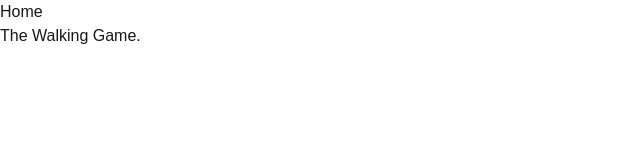
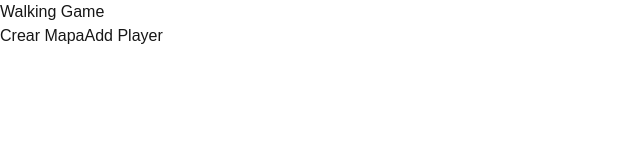
Before and after one commit to xgigante/walking-game, a Next.js app: page / in a window 1280 px wide. Shown: the top 160 px of the page, without its empty margins (0-640 px from the left). Built offline with nearby package versions, Linux system fonts and the light colour scheme.

Commit message:
Add some components to index

```diff
--- a/src/pages/index.tsx
+++ b/src/pages/index.tsx
@@ -1,10 +1,55 @@
-import React from "react";
+import ModalAddPlayer from "@/components/modal-add-player/modal-add-player.component";
+import ModalCreateMap from "@/components/modal-create-map/modal-create-map.component";
+import { Player } from "@/interfaces/player.interface";
+import React, { useCallback, useState } from "react";
 
 const Home: React.FC = () => {
+  const [isCreateMapOpen, setCreateMapOpen] = useState<boolean>(false);
+  const [isAddPlayerOpen, setAddPlayerOpen] = useState<boolean>(false);
+  const [players, setPlayers] = useState<Player[]>([]);
+  const [map, setMap] = useState<{ width: number; height: number } | null>(
+    null
+  );
+
+  const handleCreateMap = useCallback(
+    (mapData: { width: number; height: number }): void => {
+      setMap(mapData);
+      setCreateMapOpen(false);
+    },
+    [setMap, setCreateMapOpen]
+  );
+
+  const handleAddPlayer = useCallback(
+    (username: string): void => {
+      const newPlayer: Player = {
+        username,
+        position: { row: 0, column: 0 },
+      };
+      console.log(newPlayer);
+      setPlayers((prevPlayers) => [...prevPlayers, newPlayer]);
+    },
+    [setPlayers]
+  );
+
   return (
     <div>
-      <h1>Home</h1>
-      <p>The Walking Game.</p>
+      <h1>Walking Game</h1>
+
+      {/* Botones para abrir modales */}
+      <button onClick={() => setCreateMapOpen(true)}>Crear Mapa</button>
+      <button onClick={() => setAddPlayerOpen(true)}>Add Player</button>
+
+      {/* Modales */}
+      <ModalCreateMap
+        isOpen={isCreateMapOpen}
+        onClose={() => setCreateMapOpen(false)}
+        onCreateMap={handleCreateMap}
+      />
+      <ModalAddPlayer
+        isOpen={isAddPlayerOpen}
+        onClose={() => setAddPlayerOpen(false)}
+        onAddPlayer={handleAddPlayer}
+      />
     </div>
   );
 };
--- a/src/styles/globals.css
+++ b/src/styles/globals.css
@@ -1,6 +1,7 @@
-@tailwind base;
-@tailwind components;
-@tailwind utilities;
+@import "tailwindcss/base";
+@import "tailwindcss/components";
+@import "tailwindcss/utilities";
+@import "@fontsource/raleway";
 
 :root {
   --background: #ffffff;
@@ -14,14 +15,33 @@
   }
 }
 
+html,
+body {
+  max-width: 100vw;
+  overflow-x: hidden;
+}
+
 body {
   color: var(--foreground);
   background: var(--background);
-  font-family: Arial, Helvetica, sans-serif;
+  font-family: "Raleway", sans-serif;
+  -webkit-font-smoothing: antialiased;
+  -moz-osx-font-smoothing: grayscale;
 }
 
-@layer utilities {
-  .text-balance {
-    text-wrap: balance;
+* {
+  box-sizing: border-box;
+  padding: 0;
+  margin: 0;
+}
+
+a {
+  color: inherit;
+  text-decoration: none;
+}
+
+@media (prefers-color-scheme: dark) {
+  html {
+    color-scheme: dark;
   }
 }
```
